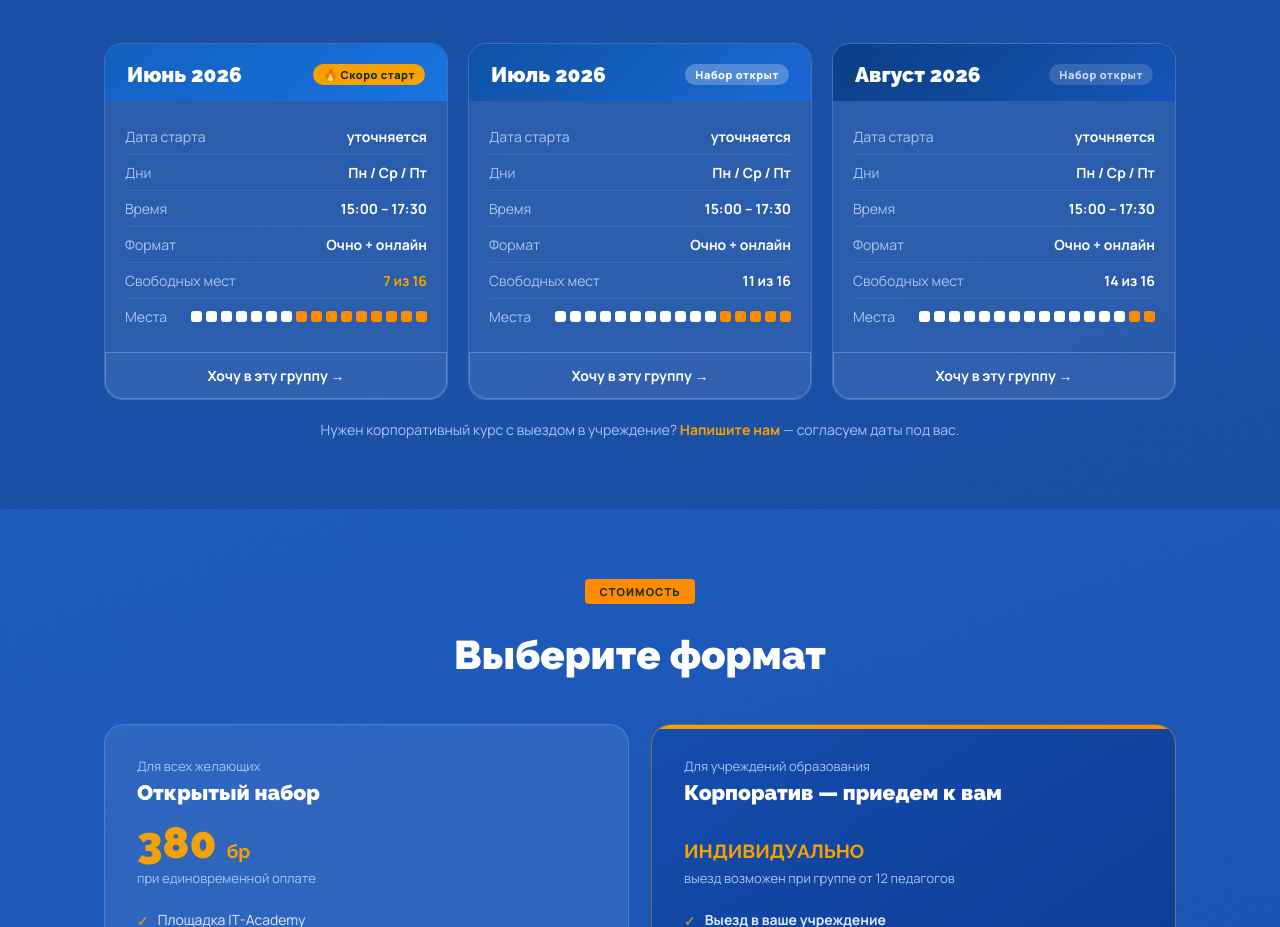
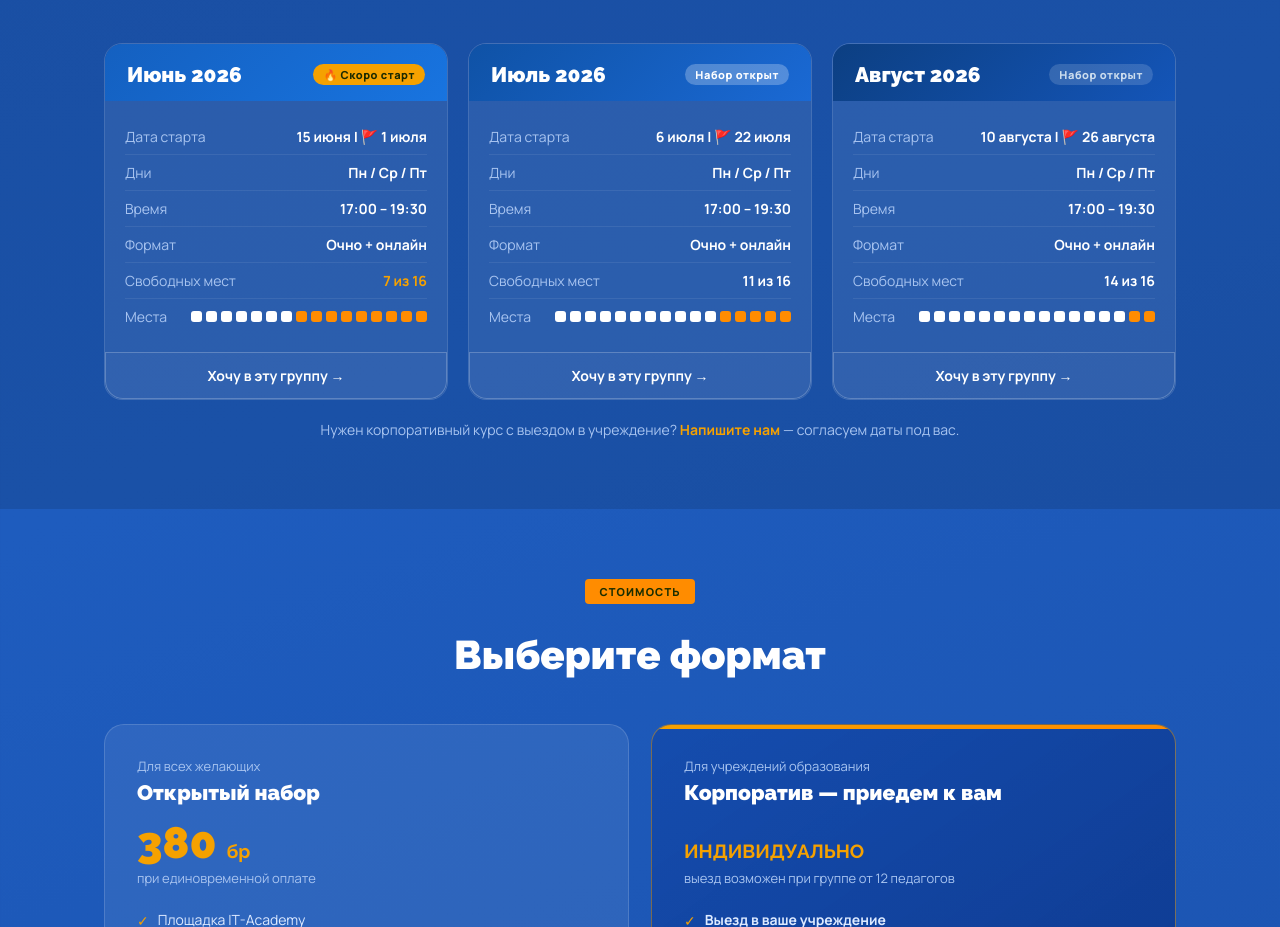
Before and after one commit to metodist2itacademygomel-sudo/ai-teacher, a plain HTML site: page index.html in a window 1280 px wide. Shown: the part 3643-4570 px from the top of the page. Drawn offline with Linux system fonts and the light colour scheme; a script that the page names is missing.

Commit message:
Add files via upload

```diff
--- a/index.html
+++ b/index.html
@@ -613,9 +613,9 @@ footer { background:rgba(10,30,80,.7);border-top:1px solid rgba(255,255,255,.09)
           <div class="month-badge">🔥 Скоро старт</div>
         </div>
         <div class="month-body">
-          <div class="mr"><span class="mr-k">Дата старта</span><span class="mr-v">уточняется</span></div>
+          <div class="mr"><span class="mr-k">Дата старта</span><span class="mr-v">15 июня | 🚩 1 июля</span></div>
           <div class="mr"><span class="mr-k">Дни</span><span class="mr-v">Пн / Ср / Пт</span></div>
-          <div class="mr"><span class="mr-k">Время</span><span class="mr-v">15:00 – 17:30</span></div>
+          <div class="mr"><span class="mr-k">Время</span><span class="mr-v">17:00 – 19:30</span></div>
           <div class="mr"><span class="mr-k">Формат</span><span class="mr-v">Очно + онлайн</span></div>
           <div class="mr"><span class="mr-k">Свободных мест</span><span class="mr-v orange">7 из 16</span></div>
           <div class="mr">
@@ -639,9 +639,9 @@ footer { background:rgba(10,30,80,.7);border-top:1px solid rgba(255,255,255,.09)
           <div class="month-badge" style="background:rgba(255,255,255,.25);color:#fff;">Набор открыт</div>
         </div>
         <div class="month-body">
-          <div class="mr"><span class="mr-k">Дата старта</span><span class="mr-v">уточняется</span></div>
+          <div class="mr"><span class="mr-k">Дата старта</span><span class="mr-v">6 июля | 🚩 22 июля</span></div>
           <div class="mr"><span class="mr-k">Дни</span><span class="mr-v">Пн / Ср / Пт</span></div>
-          <div class="mr"><span class="mr-k">Время</span><span class="mr-v">15:00 – 17:30</span></div>
+          <div class="mr"><span class="mr-k">Время</span><span class="mr-v">17:00 – 19:30</span></div>
           <div class="mr"><span class="mr-k">Формат</span><span class="mr-v">Очно + онлайн</span></div>
           <div class="mr"><span class="mr-k">Свободных мест</span><span class="mr-v white">11 из 16</span></div>
           <div class="mr">
@@ -665,9 +665,9 @@ footer { background:rgba(10,30,80,.7);border-top:1px solid rgba(255,255,255,.09)
           <div class="month-badge" style="background:rgba(255,255,255,.15);color:#cde;">Набор открыт</div>
         </div>
         <div class="month-body">
-          <div class="mr"><span class="mr-k">Дата старта</span><span class="mr-v">уточняется</span></div>
+          <div class="mr"><span class="mr-k">Дата старта</span><span class="mr-v">10 августа | 🚩 26 августа</span></div>
           <div class="mr"><span class="mr-k">Дни</span><span class="mr-v">Пн / Ср / Пт</span></div>
-          <div class="mr"><span class="mr-k">Время</span><span class="mr-v">15:00 – 17:30</span></div>
+          <div class="mr"><span class="mr-k">Время</span><span class="mr-v">17:00 – 19:30</span></div>
           <div class="mr"><span class="mr-k">Формат</span><span class="mr-v">Очно + онлайн</span></div>
           <div class="mr"><span class="mr-k">Свободных мест</span><span class="mr-v white">14 из 16</span></div>
           <div class="mr">
```
